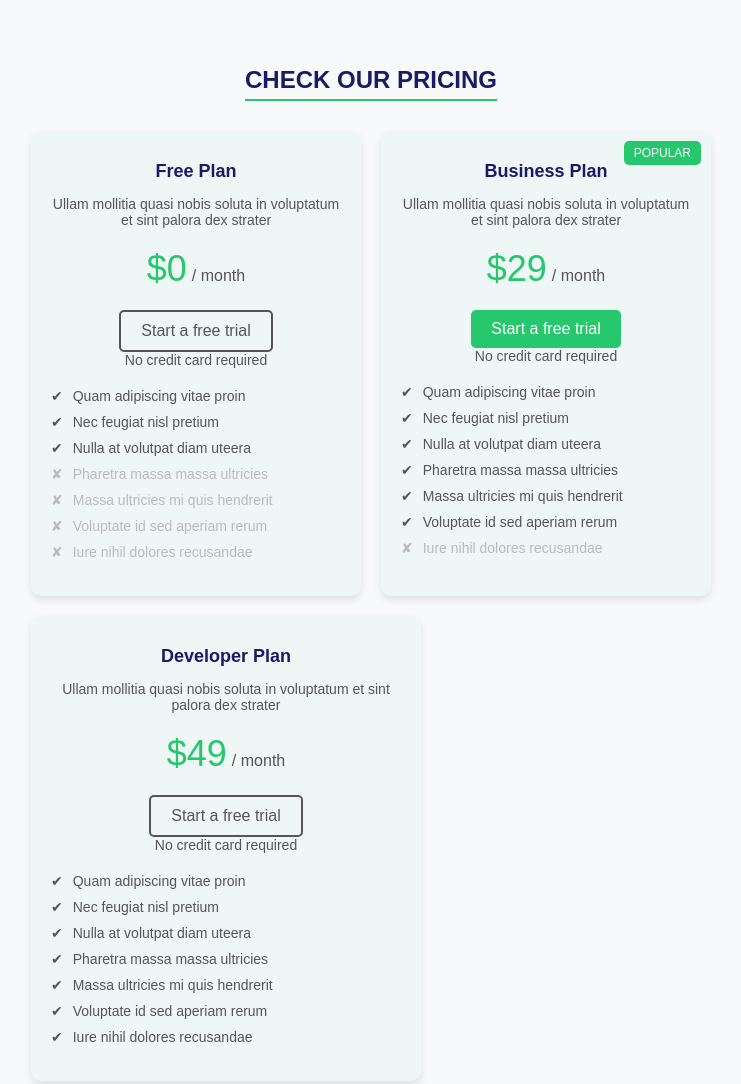
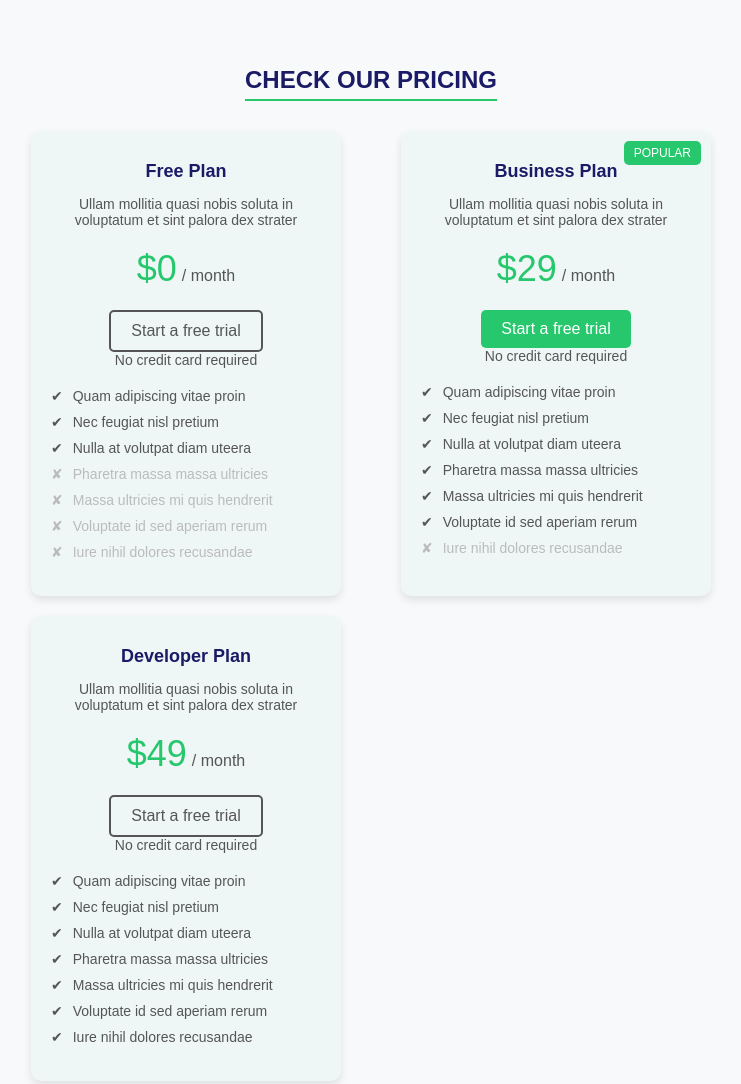
Before and after one commit to TonmoyUchiha/BootSlander-Ostad, a plain HTML site: page index.html in a window 1280 px wide. Shown: the part 5460-6544 px from the top of the page, without its empty margins (269-1010 px from the left). Drawn offline with Linux system fonts and the light colour scheme.

Commit message:
Update site

```diff
--- a/style.css
+++ b/style.css
@@ -840,7 +840,7 @@ h3 {
     box-shadow: 0 4px 8px rgba(0, 0, 0, 0.1);
     transition: transform 0.3s ease, box-shadow 0.3s ease;
     position: relative;
-    max-width: 350px; /* Optional: limit the width of cards */
+    max-width: 270px; /* Optional: limit the width of cards */
 }
 
 .pricing-card:hover {
```
